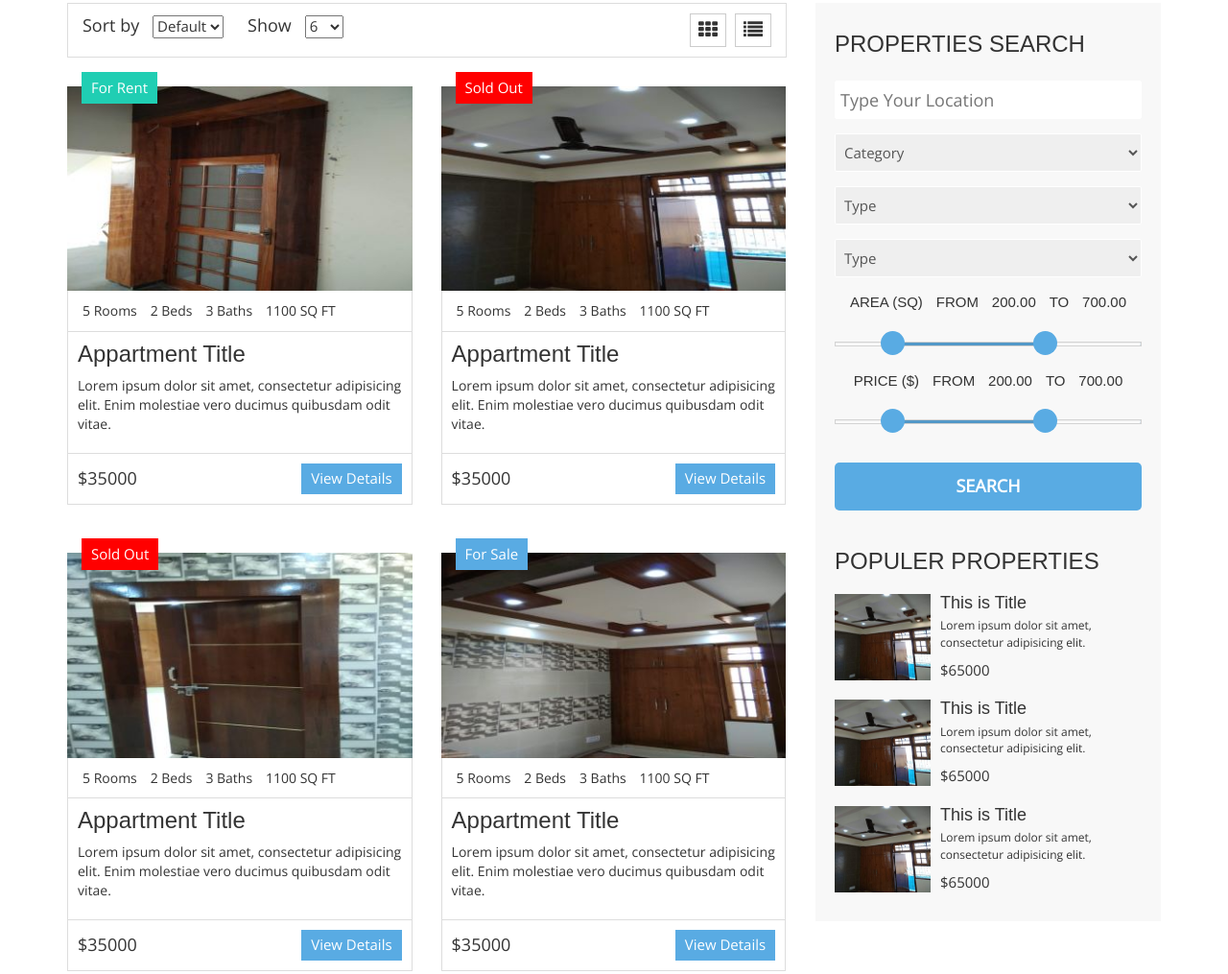
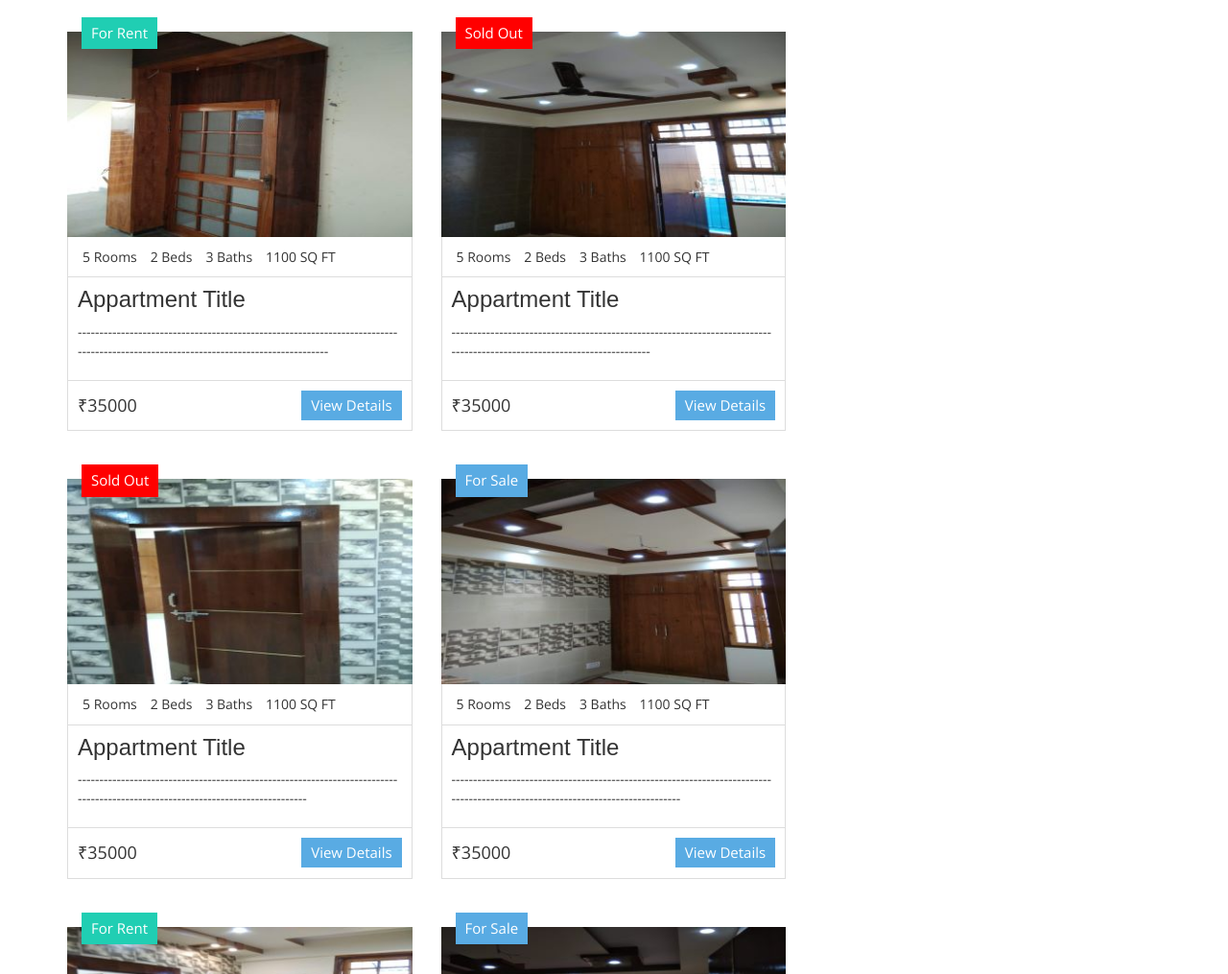
Before and after one commit to raghvendraSinghYadav/associates, a website: page properties.html in a window 1280 px wide. Shown: the part 427-1442 px from the top of the page at 96% size. Drawn offline with nearby package versions, Linux system fonts and the light colour scheme.

Commit message:
after long time few here and there changes.

```diff
--- a/properties.html
+++ b/properties.html
@@ -139,7 +139,7 @@
       <div class="row">
         <div class="col-md-8">
           <div class="aa-properties-content">
-            <!-- start properties content head -->
+            <!-- start properties content head
             <div class="aa-properties-content-head">
               <div class="aa-properties-content-head-left">
                 <form action="" class="aa-sort-form">
@@ -164,7 +164,7 @@
                 <a id="aa-grid-properties" href="#"><span class="fa fa-th"></span></a>
                 <a id="aa-list-properties" href="#"><span class="fa fa-list"></span></a>
               </div>
-            </div>
+            </div> -->
             <!-- Start properties content body -->
             <div class="aa-properties-content-body">
               <ul class="aa-properties-nav">
@@ -185,11 +185,11 @@
                       </div>
                       <div class="aa-properties-about">
                         <h3><a href="#">Appartment Title</a></h3>
-                        <p>Lorem ipsum dolor sit amet, consectetur adipisicing elit. Enim molestiae vero ducimus quibusdam odit vitae.</p>
+                        <p>------------------------------------------------------------------------------------------------------------------------------------</p>
                       </div>
                       <div class="aa-properties-detial">
                         <span class="aa-price">
-                          $35000
+                          ₹35000
                         </span>
                         <a class="aa-secondary-btn" href="#">View Details</a>
                       </div>
@@ -213,11 +213,11 @@
                       </div>
                       <div class="aa-properties-about">
                         <h3><a href="#">Appartment Title</a></h3>
-                        <p>Lorem ipsum dolor sit amet, consectetur adipisicing elit. Enim molestiae vero ducimus quibusdam odit vitae.</p>
+                        <p>------------------------------------------------------------------------------------------------------------------------</p>
                       </div>
                       <div class="aa-properties-detial">
                         <span class="aa-price">
-                          $35000
+                          ₹35000
                         </span>
                         <a class="aa-secondary-btn" href="#">View Details</a>
                       </div>
@@ -241,11 +241,11 @@
                       </div>
                       <div class="aa-properties-about">
                         <h3><a href="#">Appartment Title</a></h3>
-                        <p>Lorem ipsum dolor sit amet, consectetur adipisicing elit. Enim molestiae vero ducimus quibusdam odit vitae.</p>
+                        <p>-------------------------------------------------------------------------------------------------------------------------------</p>
                       </div>
                       <div class="aa-properties-detial">
                         <span class="aa-price">
-                          $35000
+                          ₹35000
                         </span>
                         <a class="aa-secondary-btn" href="#">View Details</a>
                       </div>
@@ -269,11 +269,11 @@
                       </div>
                       <div class="aa-properties-about">
                         <h3><a href="#">Appartment Title</a></h3>
-                        <p>Lorem ipsum dolor sit amet, consectetur adipisicing elit. Enim molestiae vero ducimus quibusdam odit vitae.</p>
+                        <p>-------------------------------------------------------------------------------------------------------------------------------</p>
                       </div>
                       <div class="aa-properties-detial">
                         <span class="aa-price">
-                          $35000
+                          ₹35000
                         </span>
                         <a class="aa-secondary-btn" href="#">View Details</a>
                       </div>
@@ -297,11 +297,11 @@
                       </div>
                       <div class="aa-properties-about">
                         <h3><a href="#">Appartment Title</a></h3>
-                        <p>Lorem ipsum dolor sit amet, consectetur adipisicing elit. Enim molestiae vero ducimus quibusdam odit vitae.</p>
+                        <p>--------------------------------------------------------------------------------------------------------------</p>
                       </div>
                       <div class="aa-properties-detial">
                         <span class="aa-price">
-                          $35000
+                          ₹35000
                         </span>
                         <a class="aa-secondary-btn" href="#">View Details</a>
                       </div>
@@ -325,11 +325,11 @@
                       </div>
                       <div class="aa-properties-about">
                         <h3><a href="#">Appartment Title</a></h3>
-                        <p>Lorem ipsum dolor sit amet, consectetur adipisicing elit. Enim molestiae vero ducimus quibusdam odit vitae.</p>
+                        <p>---------------------------------------------------------------------------------------------------------------------------</p>
                       </div>
                       <div class="aa-properties-detial">
                         <span class="aa-price">
-                          $35000
+                          ₹35000
                         </span>
                         <a class="aa-secondary-btn" href="#">View Details</a>
                       </div>
@@ -362,108 +362,7 @@
             </div>
           </div>
         </div>
-        <!-- Start properties sidebar -->
-        <div class="col-md-4">
-          <aside class="aa-properties-sidebar">
-            <!-- Start Single properties sidebar -->
-            <div class="aa-properties-single-sidebar">
-              <h3>Properties Search</h3>
-              <form action="">
-                <div class="aa-single-advance-search">
-                  <input type="text" placeholder="Type Your Location">
-                </div>
-                <div class="aa-single-advance-search">
-                  <select id="" name="">
-                   <option selected="" value="0">Category</option>
-                    <option value="1">Flat</option>
-                    <option value="2">Land</option>
-                    <option value="3">Plot</option>
-                    <option value="4">Commercial</option>
-                  </select>
-                </div>
-                <div class="aa-single-advance-search">
-                  <select id="" name="">
-                    <option selected="" value="0">Type</option>
-                    <option value="1">Flat</option>
-                    <option value="2">Land</option>
-                    <option value="3">Plot</option>
-                    <option value="4">Commercial</option>
-                  </select>
-                </div>
-                <div class="aa-single-advance-search">
-                  <select id="" name="">
-                    <option selected="" value="0">Type</option>
-                    <option value="1">Flat</option>
-                    <option value="2">Land</option>
-                    <option value="3">Plot</option>
-                    <option value="4">Commercial</option>
-                  </select>
-                </div>
-                <div class="aa-single-filter-search">
-                  <span>AREA (SQ)</span>
-                  <span>FROM</span>
-                  <span id="skip-value-lower" class="example-val">30.00</span>
-                  <span>TO</span>
-                  <span id="skip-value-upper" class="example-val">100.00</span>
-                  <div id="aa-sqrfeet-range" class="noUi-target noUi-ltr noUi-horizontal noUi-background">
-                  </div>
-                </div>
-                <div class="aa-single-filter-search">
-                  <span>PRICE ($)</span>
-                  <span>FROM</span>
-                  <span id="skip-value-lower2" class="example-val">30.00</span>
-                  <span>TO</span>
-                  <span id="skip-value-upper2" class="example-val">100.00</span>
-                  <div id="aa-price-range" class="noUi-target noUi-ltr noUi-horizontal noUi-background">
-                  </div>
-                </div>
-                <div class="aa-single-advance-search">
-                  <input type="submit" value="Search" class="aa-search-btn">
-                </div>
-              </form>
-            </div>
-            <!-- Start Single properties sidebar -->
-            <div class="aa-properties-single-sidebar">
-              <h3>Populer Properties</h3>
-              <div class="media">
-                <div class="media-left">
-                  <a href="#">
-                    <img class="media-object" src="img/item/1.jpg" alt="img">
-                  </a>
-                </div>
-                <div class="media-body">
-                  <h4 class="media-heading"><a href="#">This is Title</a></h4>
-                  <p>Lorem ipsum dolor sit amet, consectetur adipisicing elit.</p>
-                  <span>$65000</span>
-                </div>
-              </div>
-              <div class="media">
-                <div class="media-left">
-                  <a href="#">
-                    <img class="media-object" src="img/item/1.jpg" alt="img">
-                  </a>
-                </div>
-                <div class="media-body">
-                  <h4 class="media-heading"><a href="#">This is Title</a></h4>
-                  <p>Lorem ipsum dolor sit amet, consectetur adipisicing elit.</p>
-                  <span>$65000</span>
-                </div>
-              </div>
-              <div class="media">
-                <div class="media-left">
-                  <a href="#">
-                    <img class="media-object" src="img/item/1.jpg" alt="img">
-                  </a>
-                </div>
-                <div class="media-body">
-                  <h4 class="media-heading"><a href="#">This is Title</a></h4>
-                  <p>Lorem ipsum dolor sit amet, consectetur adipisicing elit.</p>
-                  <span>$65000</span>
-                </div>
-              </div>
-            </div>
-          </aside>
-        </div>
+
       </div>
     </div>
   </section>
```
Also changed, not shown: contact.html (+1 -1 lines), index.html (+12 -12 lines), new.html (+6 -6 lines), properties-detail.html (+4 -4 lines), img/property-header-bg.jpg, img/property-header-bg1.jpg (added).
